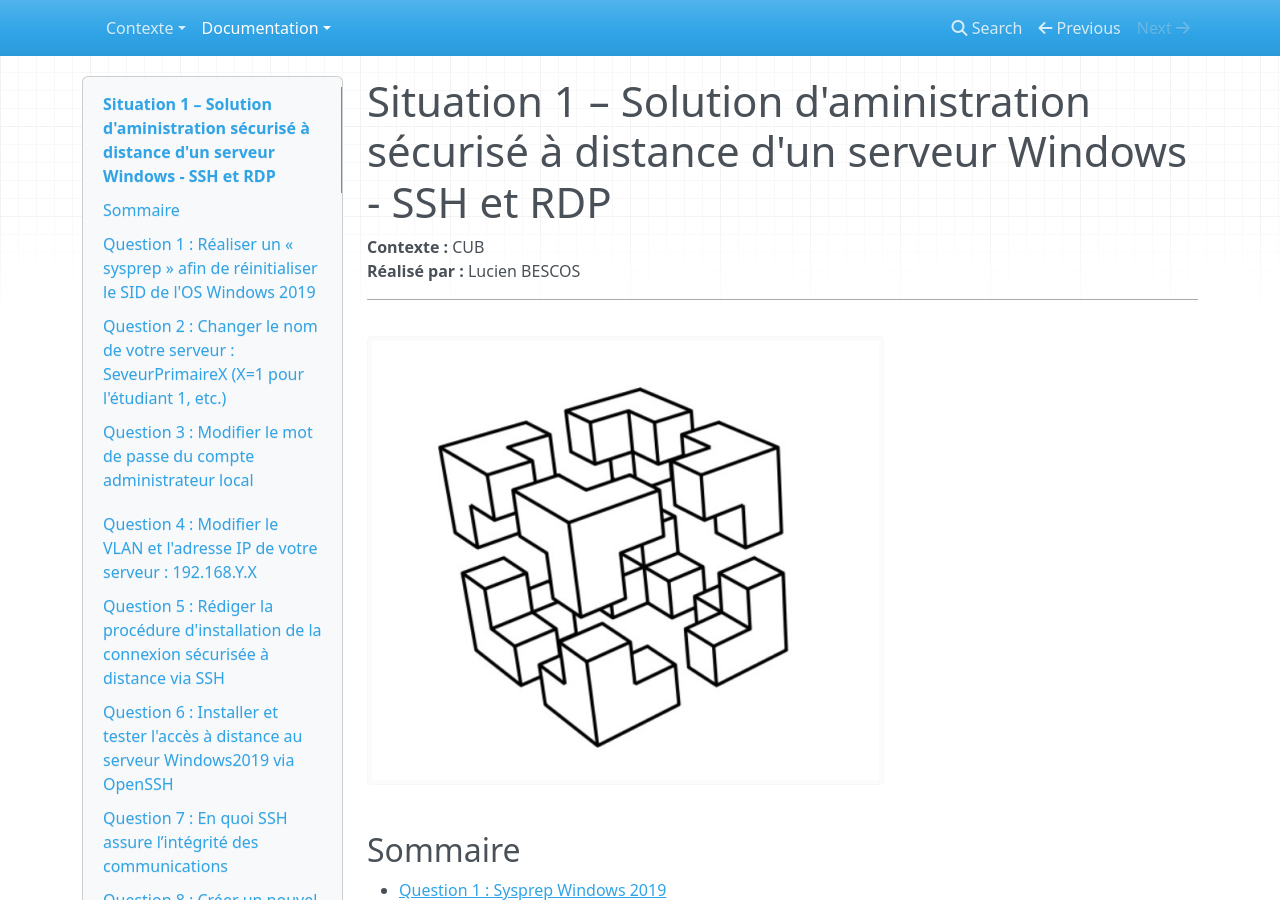
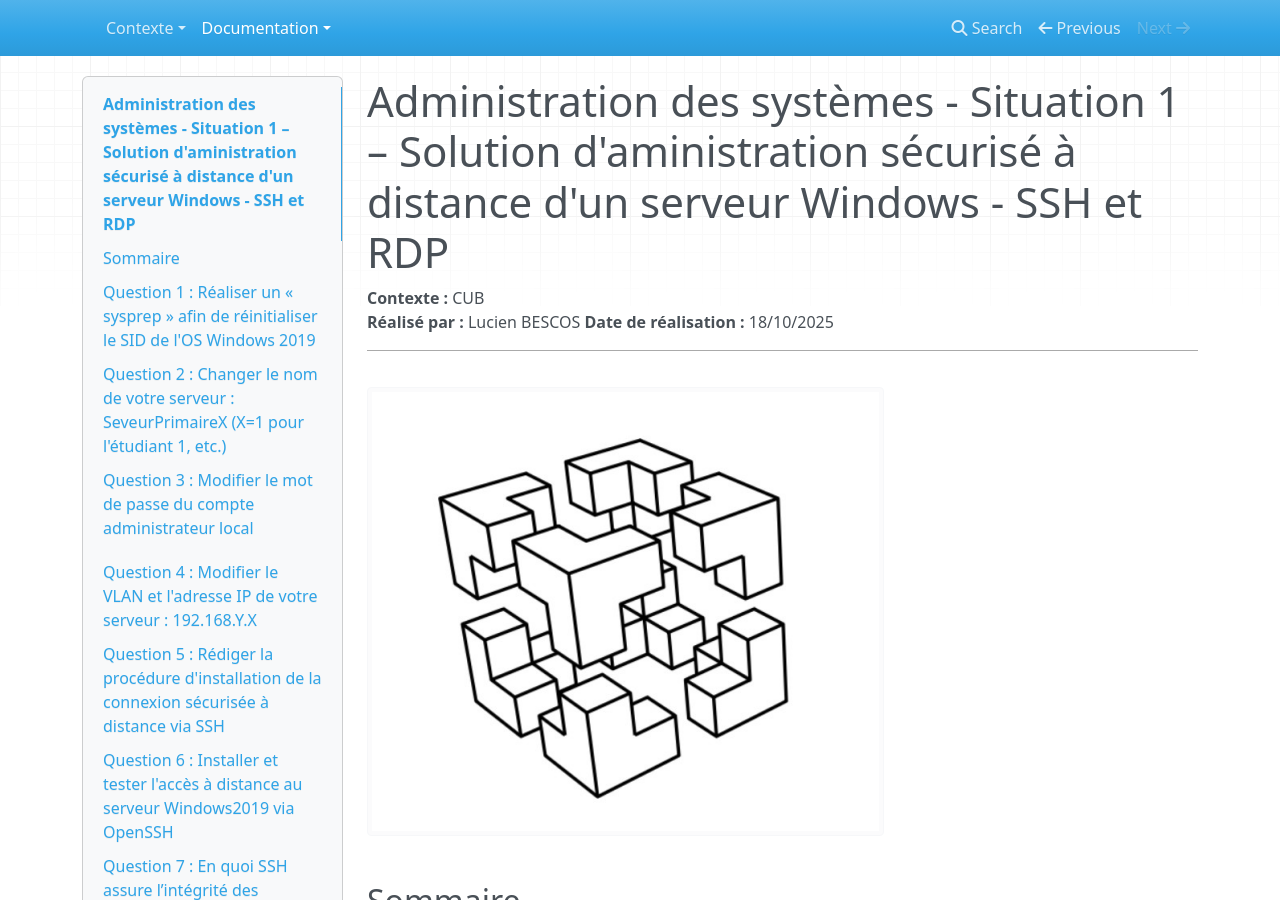
Before and after one commit to hugog36/CUBDOCUMENTATIONDORTMUND, an MkDocs documentation site: the page built from docs/documentation/Windows/LucienBescos - Situation 1 - Administration des systèmes - Solution d'aministration sécurisé à distance d'un serveur Windows - SSH et RDP.md, in a window 1280 px wide and 900 px high. Built offline with MkDocs 1.6.1, drawn with Linux system fonts in a browser that asks for light colours; nearby versions of some CDN libraries.

Commit message:
Update LucienBescos - Situation 1 - Administration des systèmes - Solution d'aministration sécurisé à distance d'un serveur Windows - SSH et RDP.md

```diff
--- a/docs/documentation/Windows/LucienBescos - Situation 1 - Administration des systèmes - Solution d'aministration sécurisé à distance d'un serveur Windows - SSH et RDP.md
+++ b/docs/documentation/Windows/LucienBescos - Situation 1 - Administration des systèmes - Solution d'aministration sécurisé à distance d'un serveur Windows - SSH et RDP.md
@@ -1,7 +1,8 @@
-# Situation 1 – Solution d'aministration sécurisé à distance d'un serveur Windows - SSH et RDP
+#  Administration des systèmes - Situation 1 – Solution d'aministration sécurisé à distance d'un serveur Windows - SSH et RDP
 
 **Contexte :** CUB
 **Réalisé par :** Lucien BESCOS
+**Date de réalisation :** 18/10/2025
 
 ---
 
```
